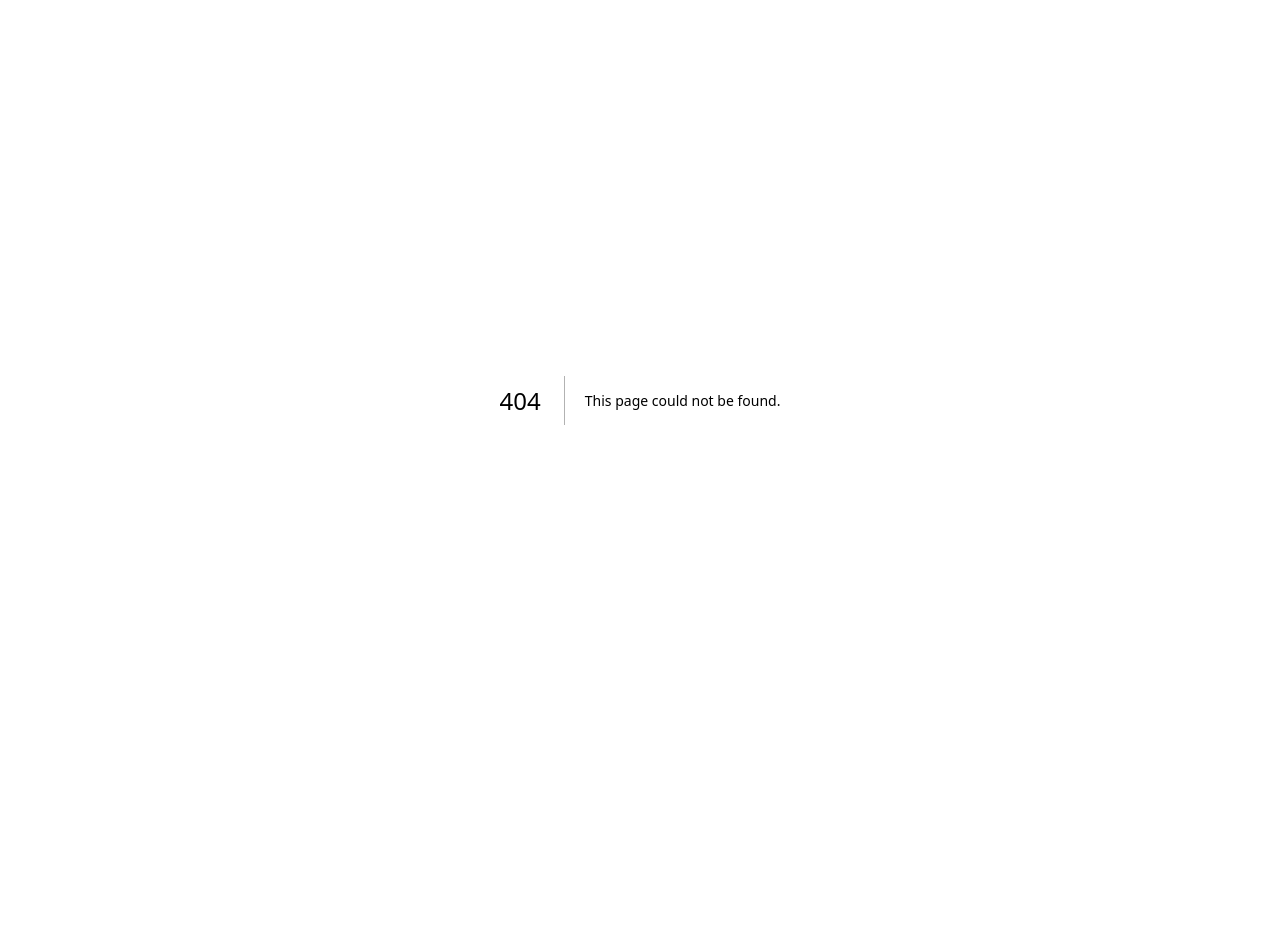
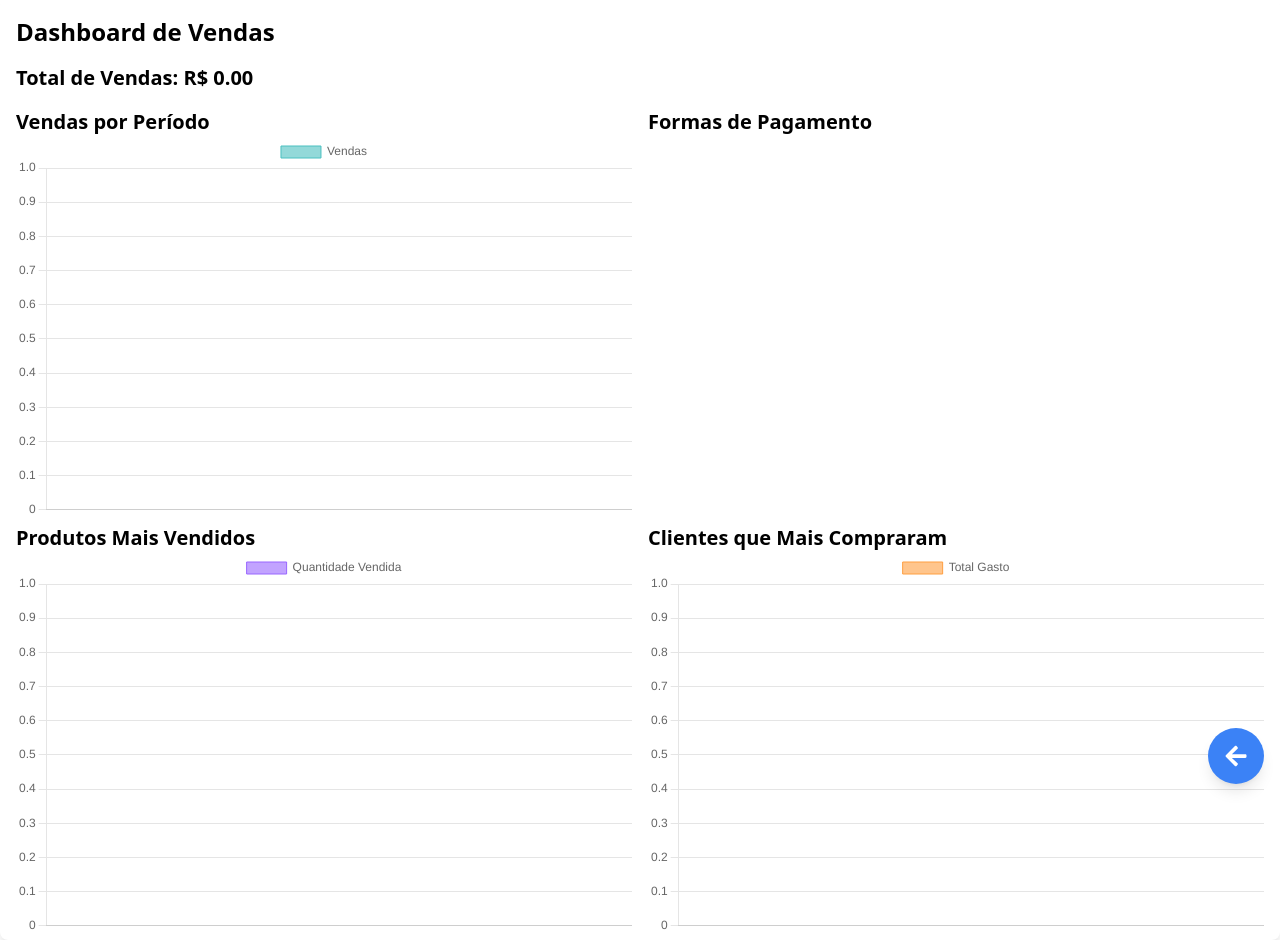
Before and after one commit to juliano340/pdv, a Next.js app: page /dashboard in a window 1280 px wide. Before the commit this address had no page. Before the commit the page ends 800 px from the top, so only its background shows below. Built offline with nearby package versions, Linux system fonts and the light colour scheme.

Commit message:
Ajusta layout dos gráficos no Dashboard para manter a proporção correta
- Adiciona altura fixa aos contêineres dos gráficos para limitar o tamanho vertical.
- Usa wrapper `div` para garantir que os gráficos ocupem toda a altura do contêiner.
- Melhora a organização dos gráficos na tela.

```diff
--- a/package.json
+++ b/package.json
@@ -12,9 +12,11 @@
     "@fortawesome/fontawesome-svg-core": "^6.5.2",
     "@fortawesome/free-solid-svg-icons": "^6.5.2",
     "@fortawesome/react-fontawesome": "^0.2.2",
+    "chart.js": "^4.4.3",
     "next": "14.2.4",
     "prop-types": "^15.8.1",
     "react": "^18",
+    "react-chartjs-2": "^5.2.0",
     "react-confirm-alert": "^3.0.6",
     "react-dom": "^18",
     "react-icons": "^5.2.1",
--- /dev/null
+++ b/src/pages/dashboard.js
@@ -0,0 +1,176 @@
+import { useEffect, useState } from 'react';
+import { Bar, Pie } from 'react-chartjs-2';
+import Link from 'next/link';
+import { FaArrowLeft } from 'react-icons/fa';
+import 'chart.js/auto'; // Importação necessária para Chart.js funcionar corretamente
+
+const Dashboard = () => {
+  const [totalVendas, setTotalVendas] = useState(0);
+  const [vendasPorPeriodo, setVendasPorPeriodo] = useState({});
+  const [formasDePagamentoData, setFormasDePagamentoData] = useState({});
+  const [produtosMaisVendidos, setProdutosMaisVendidos] = useState({});
+  const [clientesMaisCompraram, setClientesMaisCompraram] = useState({});
+  const [vendas, setVendas] = useState([]);
+  const [clientes, setClientes] = useState([]);
+  const [produtos, setProdutos] = useState([]);
+  const [formasDePagamento, setFormasDePagamento] = useState([]);
+
+  useEffect(() => {
+    const storedVendas = JSON.parse(localStorage.getItem('vendas')) || [];
+    const storedClientes = JSON.parse(localStorage.getItem('clientes')) || [];
+    const storedProdutos = JSON.parse(localStorage.getItem('produtos')) || [];
+    const storedFormasDePagamento = JSON.parse(localStorage.getItem('formasDePagamento')) || [];
+
+    setVendas(storedVendas);
+    setClientes(storedClientes);
+    setProdutos(storedProdutos);
+    setFormasDePagamento(storedFormasDePagamento);
+  }, []);
+
+  useEffect(() => {
+    calcularIndicadores();
+  }, [vendas]);
+
+  const calcularIndicadores = () => {
+    // Total de Vendas
+    const total = vendas.reduce((acc, venda) => acc + venda.total, 0);
+    setTotalVendas(total);
+
+    // Vendas por Período
+    const vendasPorDia = vendas.reduce((acc, venda) => {
+      const data = new Date(venda.data).toLocaleDateString();
+      acc[data] = (acc[data] || 0) + venda.total;
+      return acc;
+    }, {});
+    setVendasPorPeriodo(vendasPorDia);
+
+    // Distribuição das Formas de Pagamento
+    const formasDePagamentoCount = vendas.reduce((acc, venda) => {
+      venda.formasSelecionadas.forEach(forma => {
+        acc[forma.tipo] = (acc[forma.tipo] || 0) + forma.valor;
+      });
+      return acc;
+    }, {});
+    setFormasDePagamentoData(formasDePagamentoCount);
+
+    // Produtos Mais Vendidos
+    const produtosCount = vendas.reduce((acc, venda) => {
+      venda.itensVenda.forEach(item => {
+        const produto = produtos.find(p => p.id === item.produtoId);
+        acc[produto.nome] = (acc[produto.nome] || 0) + item.quantidade;
+      });
+      return acc;
+    }, {});
+    setProdutosMaisVendidos(produtosCount);
+
+    // Clientes que mais compraram
+    const clientesCount = vendas.reduce((acc, venda) => {
+      const cliente = clientes.find(c => c.id === venda.clienteId);
+      acc[cliente.nome] = (acc[cliente.nome] || 0) + venda.total;
+      return acc;
+    }, {});
+    setClientesMaisCompraram(clientesCount);
+  };
+
+  return (
+    <div className="p-4 bg-white rounded-lg shadow-lg">
+      <h1 className="text-2xl font-bold mb-4">Dashboard de Vendas</h1>
+      <div className="mb-4">
+        <h2 className="text-xl font-bold">Total de Vendas: R$ {totalVendas.toFixed(2)}</h2>
+      </div>
+      <div className="grid grid-cols-1 md:grid-cols-2 gap-4">
+        <div className="mb-4 h-96">
+          <h2 className="text-xl font-bold">Vendas por Período</h2>
+          <div className="h-full">
+            <Bar
+              data={{
+                labels: Object.keys(vendasPorPeriodo),
+                datasets: [
+                  {
+                    label: 'Vendas',
+                    data: Object.values(vendasPorPeriodo),
+                    backgroundColor: 'rgba(75, 192, 192, 0.6)',
+                    borderColor: 'rgba(75, 192, 192, 1)',
+                    borderWidth: 1,
+                  },
+                ],
+              }}
+              options={{ responsive: true, maintainAspectRatio: false }}
+            />
+          </div>
+        </div>
+        <div className="mb-4 h-96">
+          <h2 className="text-xl font-bold">Formas de Pagamento</h2>
+          <div className="h-full">
+            <Pie
+              data={{
+                labels: Object.keys(formasDePagamentoData),
+                datasets: [
+                  {
+                    data: Object.values(formasDePagamentoData),
+                    backgroundColor: [
+                      '#FF6384',
+                      '#36A2EB',
+                      '#FFCE56',
+                      '#4BC0C0',
+                      '#9966FF',
+                      '#FF9F40',
+                    ],
+                  },
+                ],
+              }}
+              options={{ responsive: true, maintainAspectRatio: false }}
+            />
+          </div>
+        </div>
+        <div className="mb-4 h-96">
+          <h2 className="text-xl font-bold">Produtos Mais Vendidos</h2>
+          <div className="h-full">
+            <Bar
+              data={{
+                labels: Object.keys(produtosMaisVendidos),
+                datasets: [
+                  {
+                    label: 'Quantidade Vendida',
+                    data: Object.values(produtosMaisVendidos),
+                    backgroundColor: 'rgba(153, 102, 255, 0.6)',
+                    borderColor: 'rgba(153, 102, 255, 1)',
+                    borderWidth: 1,
+                  },
+                ],
+              }}
+              options={{ responsive: true, maintainAspectRatio: false }}
+            />
+          </div>
+        </div>
+        <div className="mb-4 h-96">
+          <h2 className="text-xl font-bold">Clientes que Mais Compraram</h2>
+          <div className="h-full">
+            <Bar
+              data={{
+                labels: Object.keys(clientesMaisCompraram),
+                datasets: [
+                  {
+                    label: 'Total Gasto',
+                    data: Object.values(clientesMaisCompraram),
+                    backgroundColor: 'rgba(255, 159, 64, 0.6)',
+                    borderColor: 'rgba(255, 159, 64, 1)',
+                    borderWidth: 1,
+                  },
+                ],
+              }}
+              options={{ responsive: true, maintainAspectRatio: false }}
+            />
+          </div>
+        </div>
+      </div>
+      <Link href="/" legacyBehavior>
+        <a className="fixed bottom-4 right-4 bg-blue-500 text-white p-4 rounded-full shadow-lg hover:bg-blue-600 transition">
+          <FaArrowLeft size="1.5em" />
+        </a>
+      </Link>
+    </div>
+  );
+};
+
+export default Dashboard;
```
Also changed, not shown: src/components/Dashboard.js (added), 1 other file (tests, documents, lock files or other folders).
